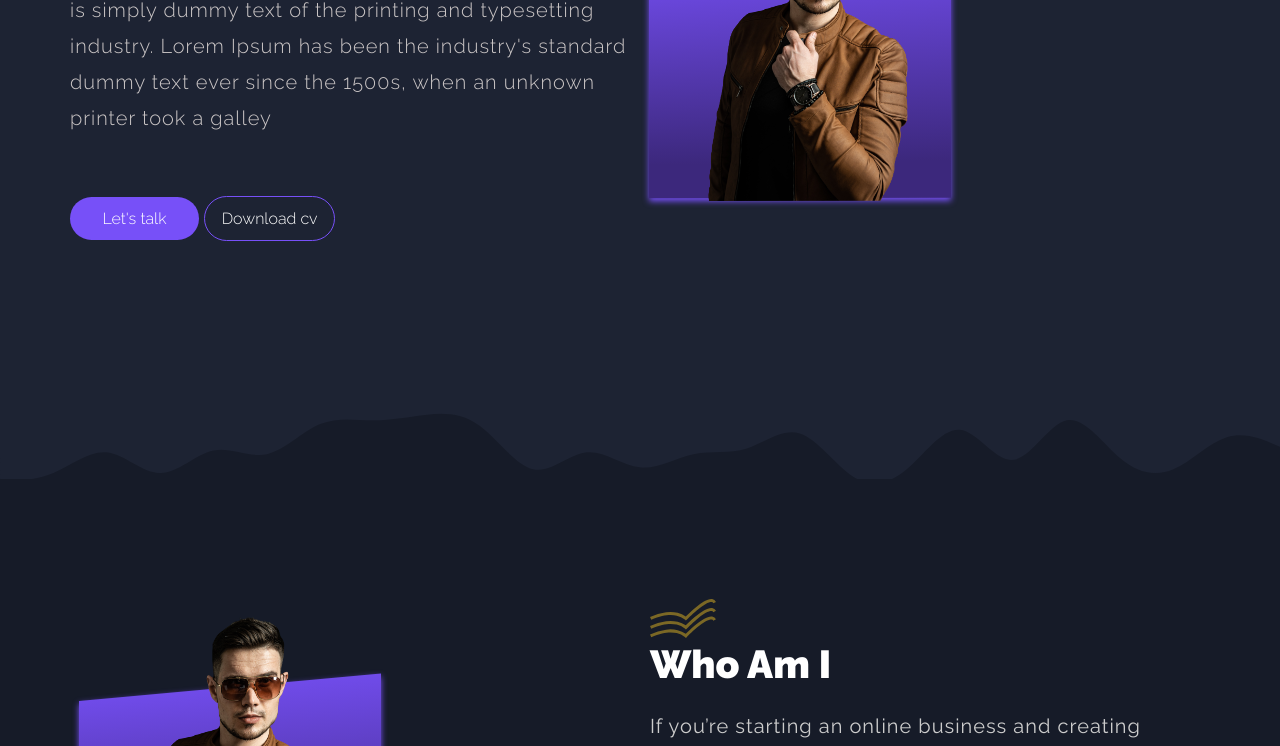
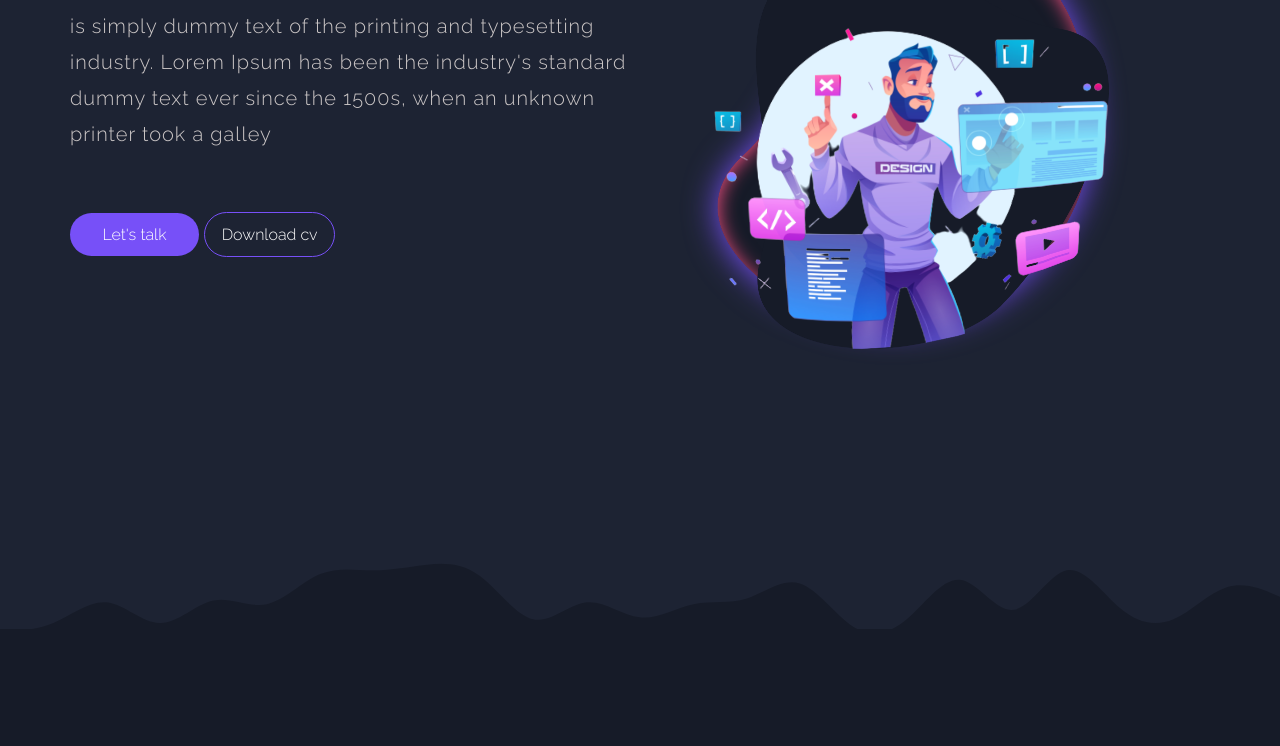
Before and after one commit to ibrahim21010/portfolio, a plain HTML site: page index.html in a window 1280 px wide. Shown: the part 360-1106 px from the top of the page. Drawn offline with Linux system fonts and the light colour scheme.

Commit message:
new images

```diff
--- a/css/master.css
+++ b/css/master.css
@@ -72,6 +72,7 @@
     img {
         height: auto;
         max-width: 100%;
+        width: 100%;
     }
 
     .subtitle .title::before {
@@ -217,7 +218,7 @@
     }
 
     .hero-wraper {
-        display: flex;
+        display: grid;
     }
 
     .hero_content .title {
@@ -268,13 +269,10 @@
 
     @media (min-width: 720px) {
         .hero-wraper {
-            justify-content: space-between;
-            align-items: center;
+            grid-template-columns: repeat(2, 1fr);
         }
         .hero_content,
-        .hero_image {
-            width: calc(100% / 2);
-        }
+        .hero_image {}
         .hero_image {
             display: block;
         }
@@ -390,6 +388,7 @@
 
     .services-wraper .box .services-icon {
         width: 100px;
+        height: 150px;
     }
 
     .services-wraper .box .services-icon img {
--- a/index.html
+++ b/index.html
@@ -59,7 +59,7 @@
                         <li><a href="#">youtube</a></li>
                     </ul> -->
                 </div>
-                <div class="hero_image"><img src="images/man.png" alt="" /> </div>
+                <div class="hero_image"><img src="images/newImage.png" alt=" web Developer Image " /> </div>
             </div>
         </div>
     </section>
```
Also changed, not shown: images/newImage.png (added), images/web_developer-removebg-preview.png (added), newImage.png (added), 2 other files.
